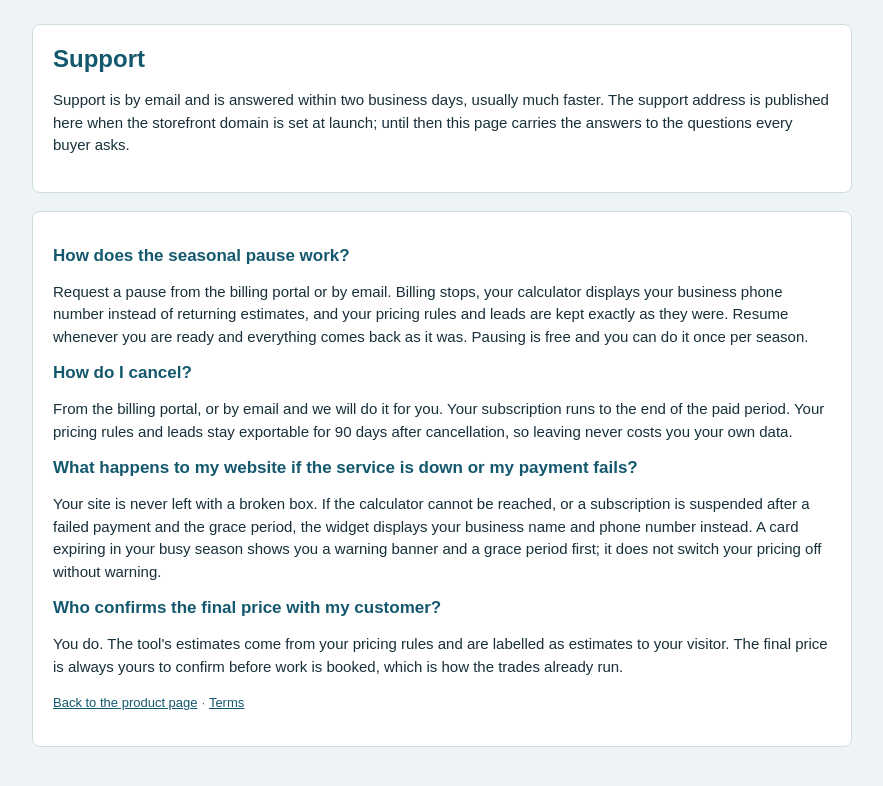
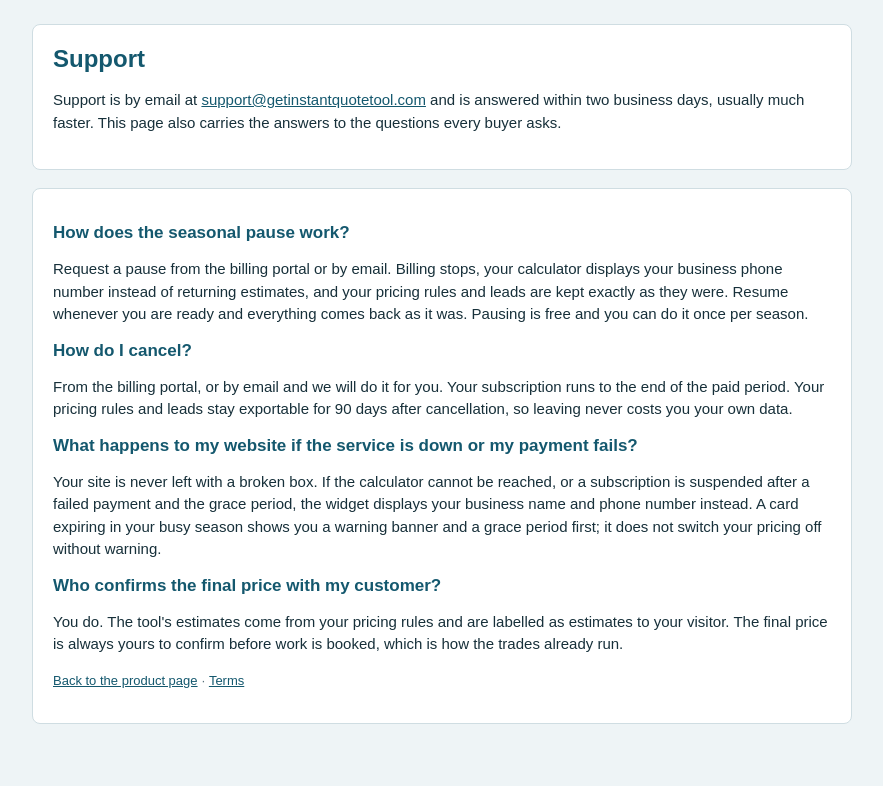
Before and after one commit to mwcchance-svg/instant-quote-tool, a plain HTML site: page support.html in a window 1280 px wide. Shown: the whole page, without its empty margins (198-1081 px from the left). Drawn offline with Linux system fonts and the light colour scheme.

Commit message:
Publish support email

```diff
--- a/support.html
+++ b/support.html
@@ -19,7 +19,7 @@
 <main>
 <div class="card">
 <h1>Support</h1>
-<p>Support is by email and is answered within two business days, usually much faster. The support address is published here when the storefront domain is set at launch; until then this page carries the answers to the questions every buyer asks.</p>
+<p>Support is by email at <a href="mailto:support@getinstantquotetool.com">support@getinstantquotetool.com</a> and is answered within two business days, usually much faster. This page also carries the answers to the questions every buyer asks.</p>
 </div>
 <div class="card">
 <h2>How does the seasonal pause work?</h2>
```
